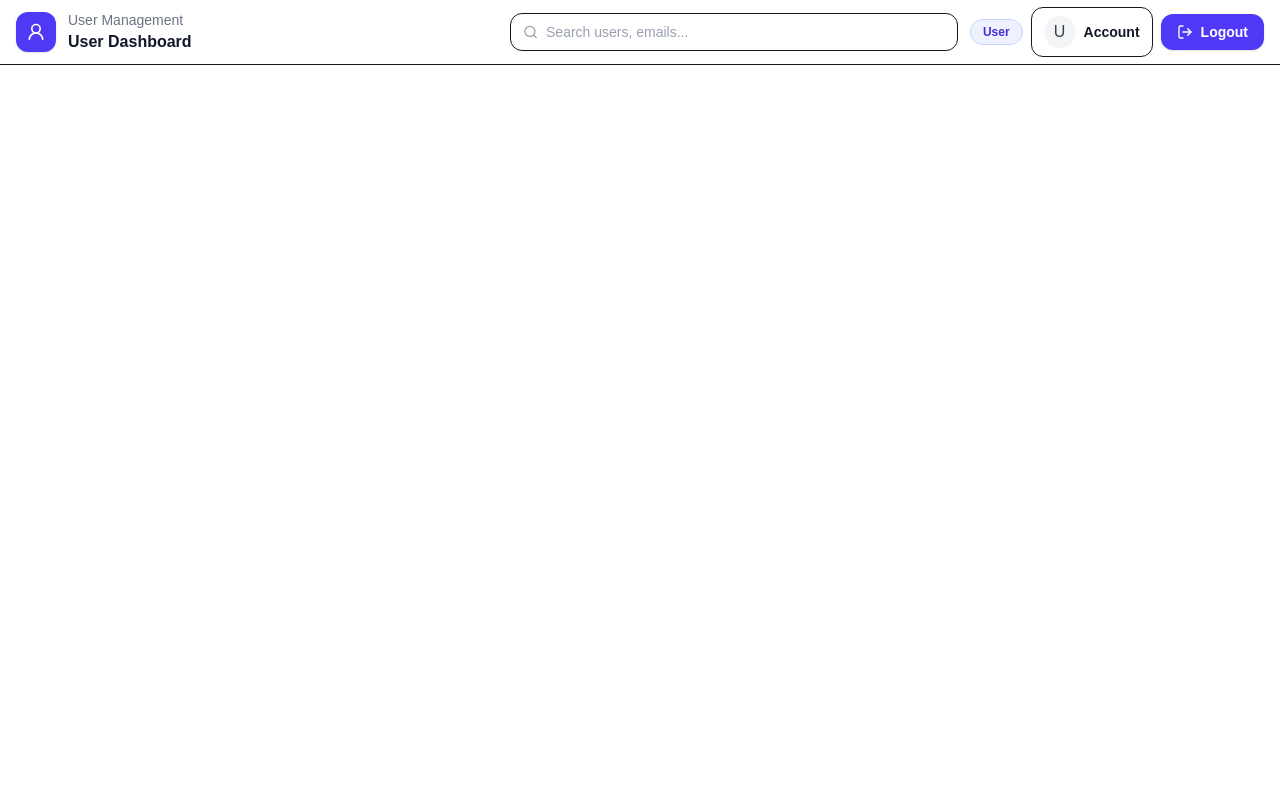
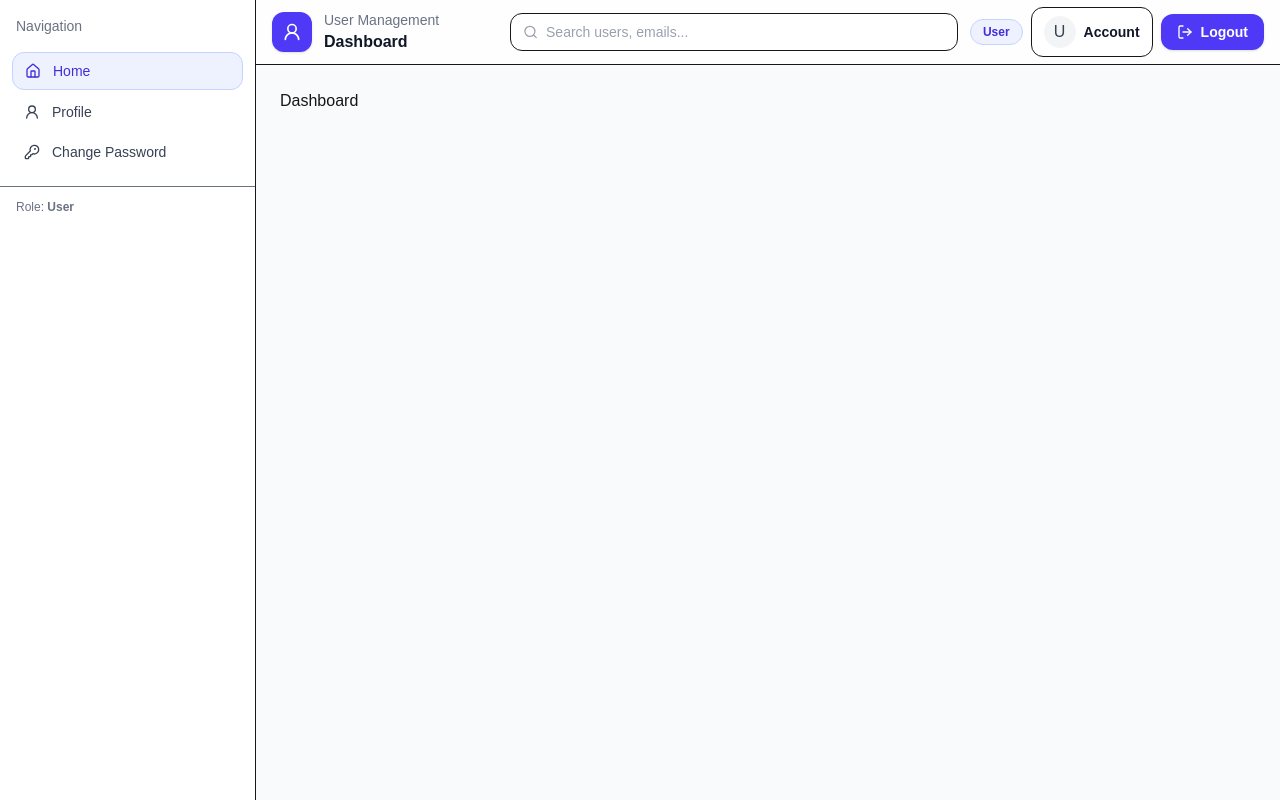
Before and after one commit to noorafifi889/Advance-front-end-, a Next.js app: page /dashboard in a window 1280 px wide. Built offline with nearby package versions, Linux system fonts and the light colour scheme; no server answers.

Commit message:
test a header and sidbar dashboard and do well

```diff
--- /dev/null
+++ b/src/app/dashboard/layout.tsx
@@ -0,0 +1,35 @@
+"use client";
+
+import React from "react";
+import Sidebar from "@/src/components/dashboard/SidebarDashboard";
+import HeaderDashboard from "@/src/components/dashboard/HeaderDashboard";
+import { useSelector, useDispatch } from "react-redux";
+import { logoutThunk } from "@/src/modules/auth/service/authThunks";
+
+export default function DashboardLayout({
+  children,
+}: {
+  children: React.ReactNode;
+}) {
+  const dispatch = useDispatch();
+  const auth = useSelector((s: any) => s.auth.user);
+
+  return (
+    <div className="flex min-h-screen bg-gray-50">
+      <Sidebar role={auth?.role} />
+
+      <div className="flex-1">
+        <HeaderDashboard
+          title="Dashboard"
+          user={{
+            fullName: auth?.fullName,
+            email: auth?.email,
+            role: auth?.role,
+          }}
+        />
+
+        <main className="p-6">{children}</main>
+      </div>
+    </div>
+  );
+}
--- a/src/app/dashboard/page.tsx
+++ b/src/app/dashboard/page.tsx
@@ -1,28 +1,8 @@
-"use client"
-
-import React from "react"
-import { useDispatch, useSelector } from "react-redux"
-import HeaderDashboard from "@/src/components/dashboard/HeaderDashboard"
-import { logoutThunk } from "@/src/modules/auth/service/authThunks"
+import React from 'react'
 
 const Dashboard = () => {
-  const dispatch = useDispatch()
-
-  const auth = useSelector((state: any) => state.auth.user) //
-
   return (
-    <div>
-      <HeaderDashboard
-        title="User Dashboard"
-        user={{
-          fullName: auth?.fullName,
-          email: auth?.email,
-          role: auth?.role,
-        }}
-        onLogout={() => dispatch(logoutThunk() as any)}
-        onSearch={(q) => console.log(q)}
-      />
-    </div>
+    <div>Dashboard</div>
   )
 }
 
```
